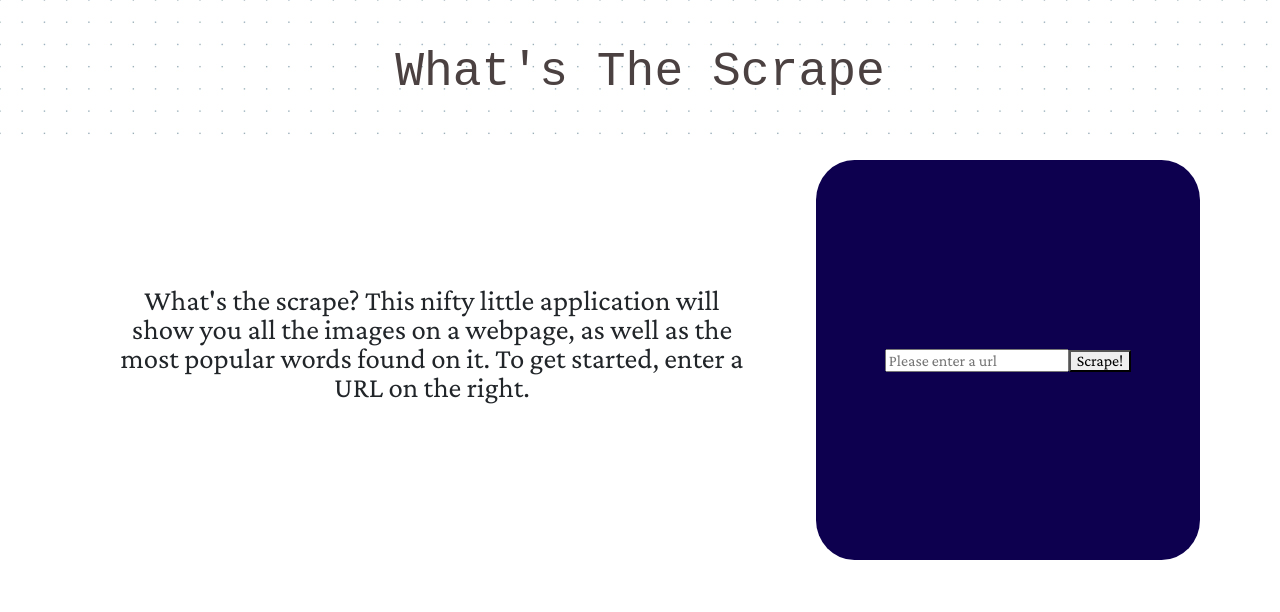
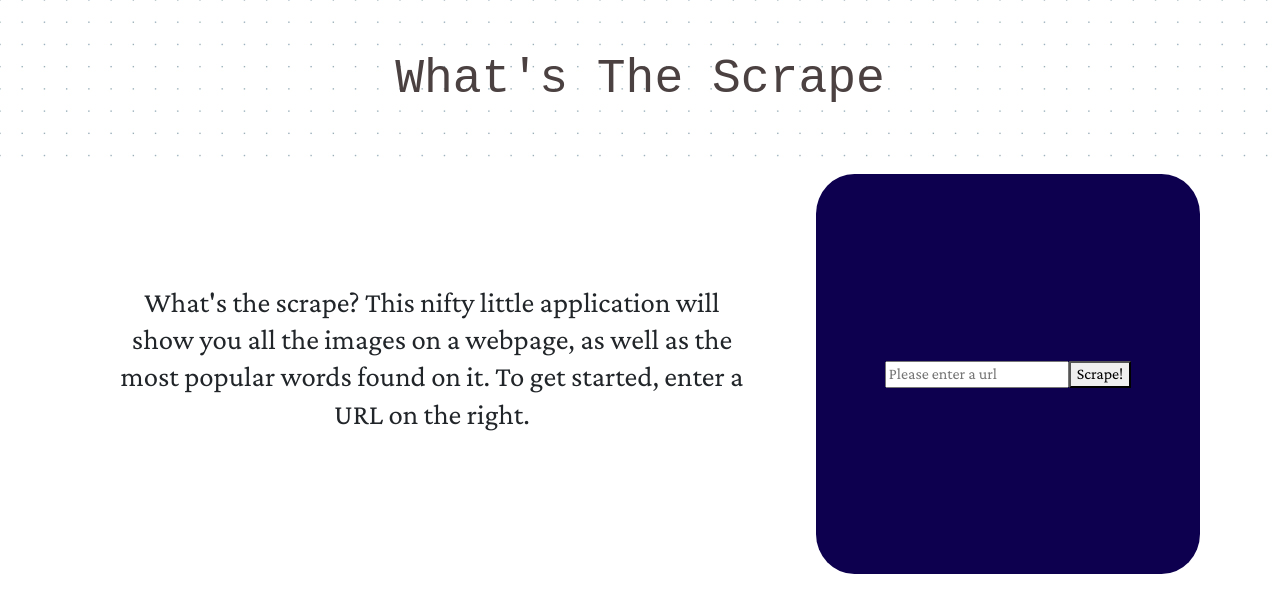
Before and after one commit to dlousa92/whatsthescrape, a React (Create React App) app: page / in a window 1280 px wide. Shown: the top 612 px of the page. Built offline with nearby package versions, Linux system fonts and the light colour scheme; a web font is replaced by a local one.

Commit message:
change index css to scss

```diff
--- a/src/index.js
+++ b/src/index.js
@@ -1,7 +1,7 @@
 import 'bootstrap/dist/css/bootstrap.min.css'
 import React from 'react'
 import ReactDOM from 'react-dom'
-import './index.css'
+import './index.scss'
 import App from './App'
 import * as serviceWorker from './serviceWorker'
 
--- a/src/index.css
+++ b/src/index.scss
@@ -1,6 +1,9 @@
 @import url('https://fonts.googleapis.com/css?family=Crimson+Pro|Overpass+Mono:700&display=swap');
 @import './styles/reset.scss';
+
+
 body {
   margin: 0;
   box-sizing: border-box;
+  line-height: 1.3;
 }
```
